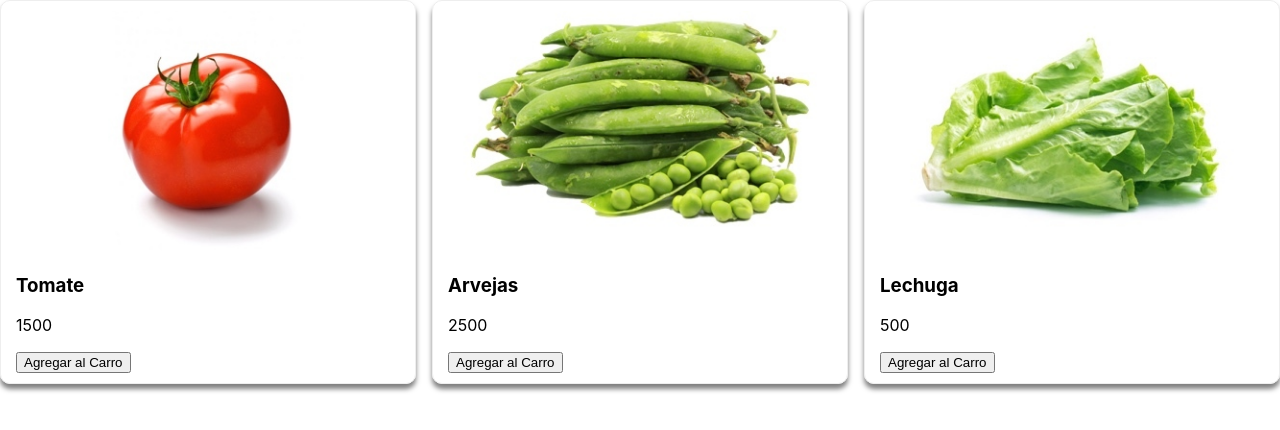
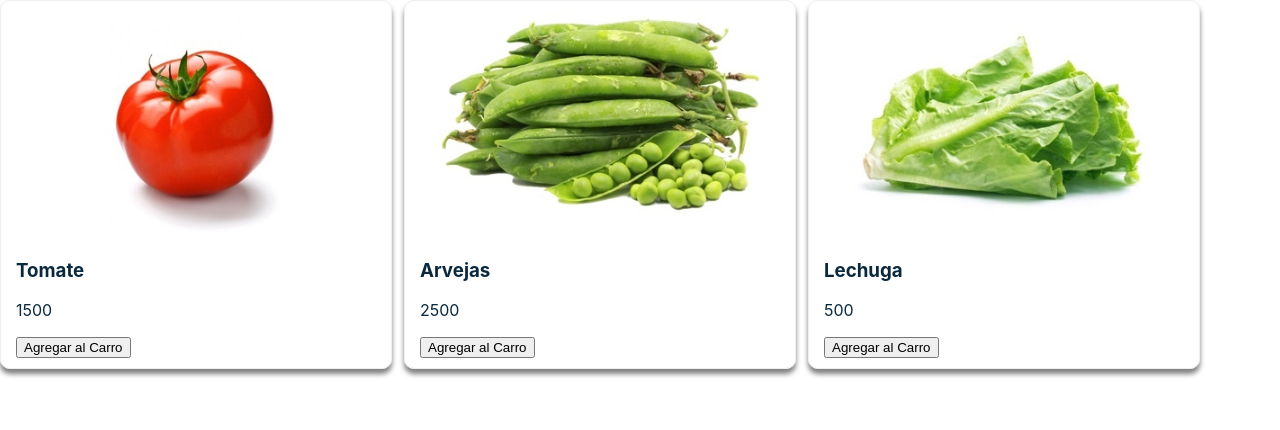
Before and after one commit to chikiza/Entrega05, a React (Create React App) app in the folder entrega05/: page / in a window 1280 px wide. Shown: the top 430 px of the page. Built offline with nearby package versions, Linux system fonts and the light colour scheme.

Commit message:
component layout
mas o menos

```diff
--- a/entrega05/src/App.js
+++ b/entrega05/src/App.js
@@ -1,7 +1,7 @@
 
 import { Component } from "react"
 import Productos from './components/Productos'
-
+import Layout from './components/Layout'
 
 class App extends Component {
   state = {
@@ -14,10 +14,12 @@ class App extends Component {
   render() {
     return (
       <div>
+        <Layout>
       <Productos
       agregarAlCarro={() => console.log('no hace nada')}
       productos={this.state.productos}
       ></Productos>
+      </Layout>
     </div>
     )
   }
--- /dev/null
+++ b/entrega05/src/components/Layout.js
@@ -0,0 +1,28 @@
+import { Component } from "react";
+
+const styles = {
+    layout: {
+        backgroundColor:'#fff',
+        color:'#0a283e',
+        alingItems: 'center',
+        display: 'flex',
+        flexDirection: 'column',
+    },
+    container: {
+        width: '1200px'
+    }
+}
+
+class Layout extends Component{
+    render(){
+        return(
+            <div style={styles.layout}>
+                <div style={styles.container}>
+                    {this.props.children}
+                </div>
+            </div>
+        )
+    }
+}
+
+export default Layout
```
